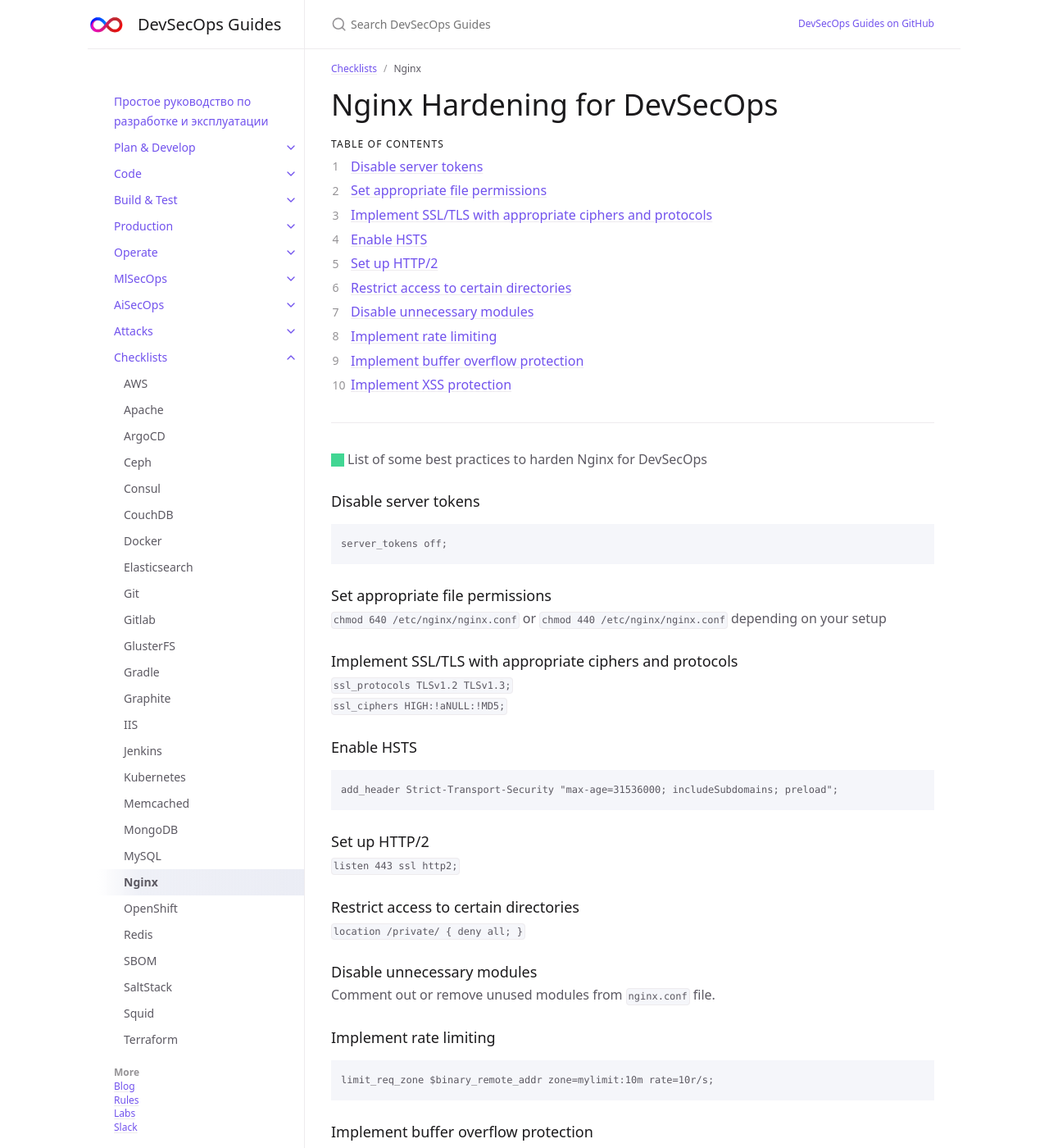
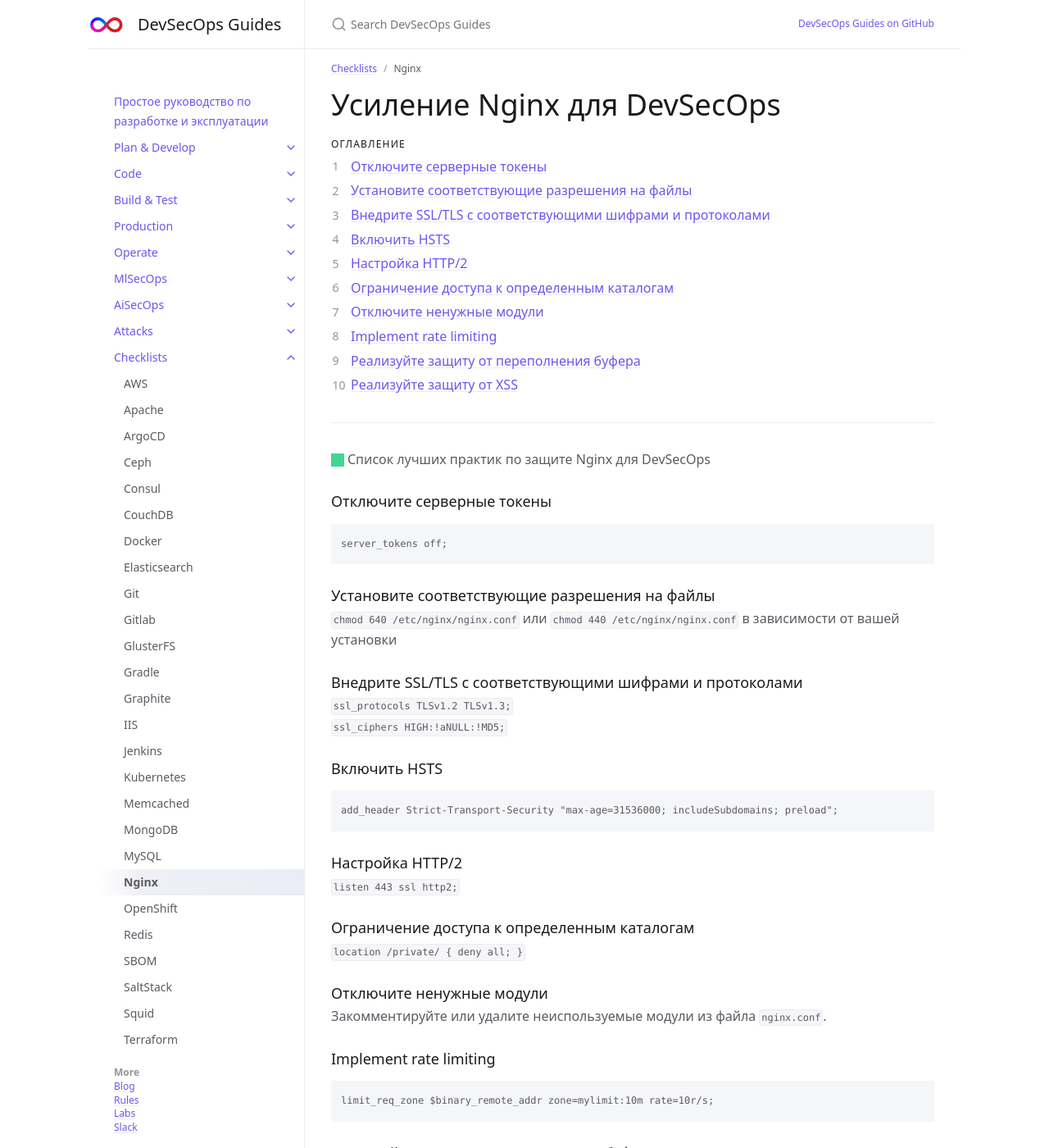
Before and after one commit to 2artem2/Work-Stuff, a Jekyll site: the page built from docs/checklists/nginx.md, in a window 1280 px wide and 1400 px high. Shown: the whole window at 82% size. Built offline with Jekyll 4.4.1, drawn with Linux system fonts in a browser that asks for light colours; some of the changed text lies outside the part shown.

Commit message:
nginx.md

````diff
--- a/docs/checklists/nginx.md
+++ b/docs/checklists/nginx.md
@@ -4,10 +4,10 @@ title: Nginx
 parent: Checklists
 ---
 
-# Nginx Hardening for DevSecOps
+# Усиление Nginx для DevSecOps
 {: .no_toc }
 
-## Table of contents
+## Оглавление
 {: .no_toc .text-delta }
 
 1. TOC
@@ -15,40 +15,40 @@ parent: Checklists
 
 ---
 
-<span class="d-inline-block p-2 mr-1 v-align-middle bg-green-000"></span>List of some best practices to harden Nginx for DevSecOps
+<span class="d-inline-block p-2 mr-1 v-align-middle bg-green-000"></span>Список лучших практик по защите Nginx для DevSecOps
 
 
-### Disable server tokens
+### Отключите серверные токены
 
 ```
 server_tokens off;
 ```
 
-### Set appropriate file permissions
+### Установите соответствующие разрешения на файлы
 
-`chmod 640 /etc/nginx/nginx.conf` or `chmod 440 /etc/nginx/nginx.conf` depending on your setup
+`chmod 640 /etc/nginx/nginx.conf` или `chmod 440 /etc/nginx/nginx.conf` в зависимости от вашей установки
 
-### Implement SSL/TLS with appropriate ciphers and protocols
+### Внедрите SSL/TLS с соответствующими шифрами и протоколами
 
 `ssl_protocols TLSv1.2 TLSv1.3;` <br> `ssl_ciphers HIGH:!aNULL:!MD5;`
 
-### Enable HSTS
+### Включить HSTS
 
 ```
 add_header Strict-Transport-Security "max-age=31536000; includeSubdomains; preload";
 ```
 
-### Set up HTTP/2
+### Настройка HTTP/2
 
 `listen 443 ssl http2;`
 
-### Restrict access to certain directories
+### Ограничение доступа к определенным каталогам
 
 `location /private/ { deny all; }`
 
-### Disable unnecessary modules
+### Отключите ненужные модули
 
-Comment out or remove unused modules from `nginx.conf` file.
+Закомментируйте или удалите неиспользуемые модули из файла `nginx.conf`.
 
 ### Implement rate limiting
 
@@ -56,10 +56,10 @@ Comment out or remove unused modules from `nginx.conf` file.
 limit_req_zone $binary_remote_addr zone=mylimit:10m rate=10r/s;
 ```
 
-### Implement buffer overflow protection
+### Реализуйте защиту от переполнения буфера
 
 `proxy_buffer_size 128k;` <br> `proxy_buffers 4 256k;` <br> `proxy_busy_buffers_size 256k;`
 
-### Implement XSS protection
+### Реализуйте защиту от XSS
 
 `add_header X-XSS-Protection "1; mode=block";`
````
